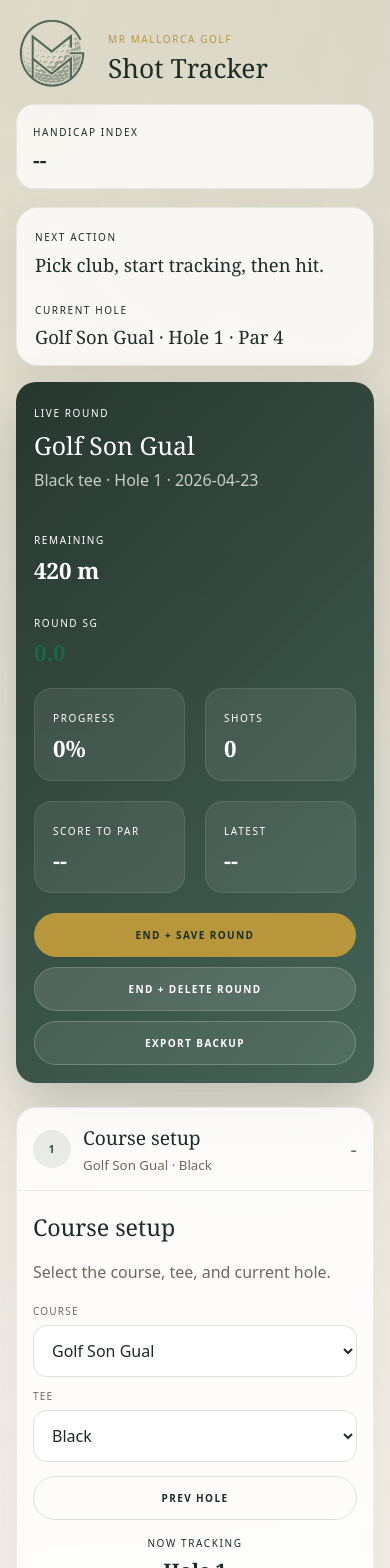
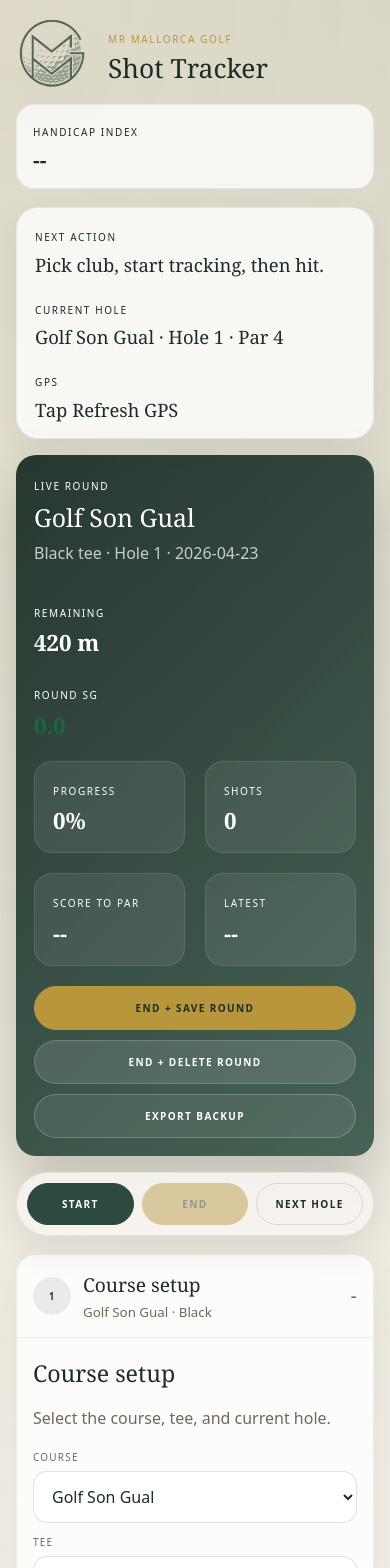
Before and after one commit to thattallkid123/mmg-shot-tracker, a Next.js app: page / in a window 390 px wide. Shown: the top 1568 px of the page. Built offline with nearby package versions, Linux system fonts and the light colour scheme.

Commit message:
Add quick on-course controls

```diff
--- a/src/app/shot-tracker/shot-tracker-prototype.jsx
+++ b/src/app/shot-tracker/shot-tracker-prototype.jsx
@@ -604,6 +604,7 @@
   const trackedHoleDistance = getHoleShotDistance(currentRoundShots, holeNumber)
   const selectedHoleLength = getHoleLength(selectedHole, teeName)
   const remainingMeters = Math.max(0, selectedHoleLength - trackedHoleDistance)
+  const gpsAccuracy = latestPosition?.accuracy || latestShot?.end?.accuracy || null
   const handicapIndex = computeHandicapIndex(savedRounds)
   const snapshot = calculatePerformanceSnapshot({
     scorecard,
@@ -666,6 +667,10 @@
           <span className={styles.metaLabel}>Current hole</span>
           <strong>{selectedCourse.name} · Hole {holeNumber} · Par {selectedHole.par}</strong>
         </div>
+        <div>
+          <span className={styles.metaLabel}>GPS</span>
+          <strong>{Number.isFinite(gpsAccuracy) ? `±${Math.round(gpsAccuracy)}m` : 'Tap Refresh GPS'}</strong>
+        </div>
       </div>
 
       <div className={styles.roundHud}>
@@ -711,6 +716,18 @@
           <button className={styles.dangerButton} onClick={endRoundAndDelete}>End + delete round</button>
           <button className={styles.ghostButtonDark} onClick={exportTrackerData}>Export backup</button>
         </div>
+      </div>
+
+      <div className={styles.mobileCaddieBar}>
+        <button className={styles.primaryButton} onClick={() => captureCurrentLocation('start')} disabled={isLocating}>
+          Start
+        </button>
+        <button className={styles.secondaryButton} onClick={() => captureCurrentLocation('end')} disabled={isLocating || !trackingStart}>
+          End
+        </button>
+        <button className={styles.ghostButton} onClick={goToNextHole}>
+          Next hole
+        </button>
       </div>
 
       <div className={styles.layout}>
@@ -879,6 +896,10 @@
               <article className={styles.quickActionCard}>
                 <span className={styles.metaLabel}>Green depth</span>
                 <strong>{formatDistance(selectedHole.greenDepthMeters, unit)}</strong>
+              </article>
+              <article className={styles.quickActionCard}>
+                <span className={styles.metaLabel}>GPS accuracy</span>
+                <strong>{Number.isFinite(gpsAccuracy) ? `±${Math.round(gpsAccuracy)}m` : '--'}</strong>
               </article>
             </div>
 
--- a/src/app/shot-tracker/shot-tracker.module.css
+++ b/src/app/shot-tracker/shot-tracker.module.css
@@ -36,7 +36,7 @@
 }
 
 .focusBar {
-  grid-template-columns: minmax(0, 0.9fr) minmax(0, 1.1fr);
+  grid-template-columns: minmax(0, 0.9fr) minmax(0, 1.1fr) auto;
   margin-bottom: 16px;
   padding: 16px 18px;
   border-radius: 22px;
@@ -101,6 +101,29 @@
   display: flex;
   flex-wrap: wrap;
   gap: 10px;
+}
+
+.mobileCaddieBar {
+  position: sticky;
+  top: 0;
+  z-index: 20;
+  max-width: 1200px;
+  margin: -8px auto 18px;
+  display: none;
+  grid-template-columns: repeat(3, minmax(0, 1fr));
+  gap: 8px;
+  padding: 10px;
+  border-radius: 999px;
+  background: rgba(247, 244, 239, 0.92);
+  border: 1px solid rgba(44, 42, 39, 0.08);
+  box-shadow: 0 14px 34px rgba(44, 42, 39, 0.1);
+  backdrop-filter: blur(12px);
+}
+
+.mobileCaddieBar button {
+  min-height: 42px;
+  padding-left: 10px;
+  padding-right: 10px;
 }
 
 .hudChip {
@@ -859,6 +882,10 @@
     grid-template-columns: repeat(2, minmax(0, 1fr));
   }
 
+  .mobileCaddieBar {
+    display: grid;
+  }
+
   .hudNumbers {
     justify-content: space-between;
   }
```
